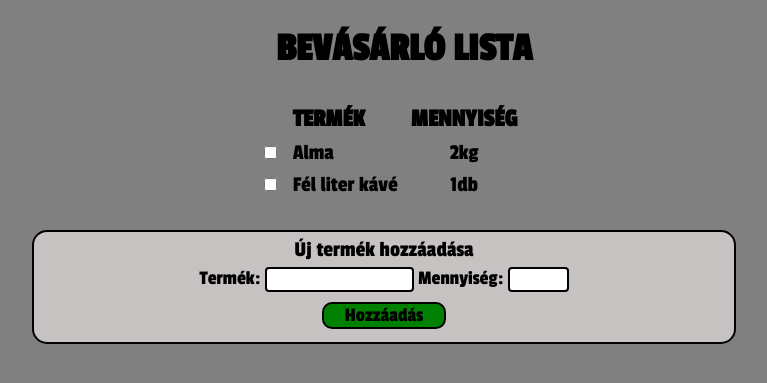
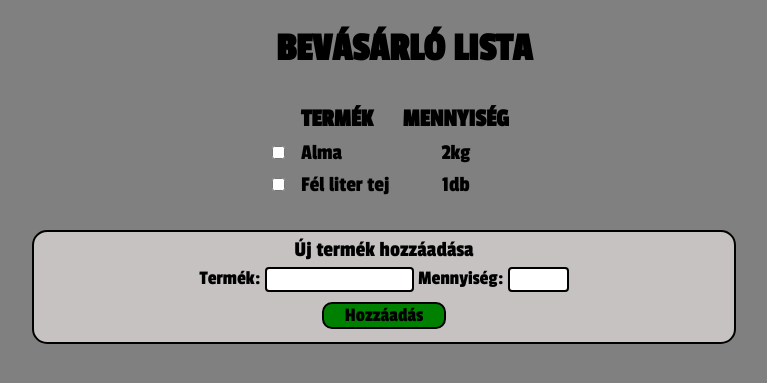
Before and after one commit to BenceHargitai/Bevasarlas, a Django app: page /lista/ in a window 1280 px wide. Shown: the top 383 px of the page, without its empty margins (256-1023 px from the left). Run offline with Django 3.2, Linux system fonts and the light colour scheme.

Commit message:
Első lépések

```diff
--- a/templates/home.html
+++ b/templates/home.html
@@ -29,7 +29,7 @@
                 </tr>
                 <tr>
                     <td> <input type="checkbox"></td>
-                    <td>Fél liter kávé</td>
+                    <td>Fél liter tej</td>
                     <td class="mennyiseg">1db</td>
                 </tr>
             </table>
```
